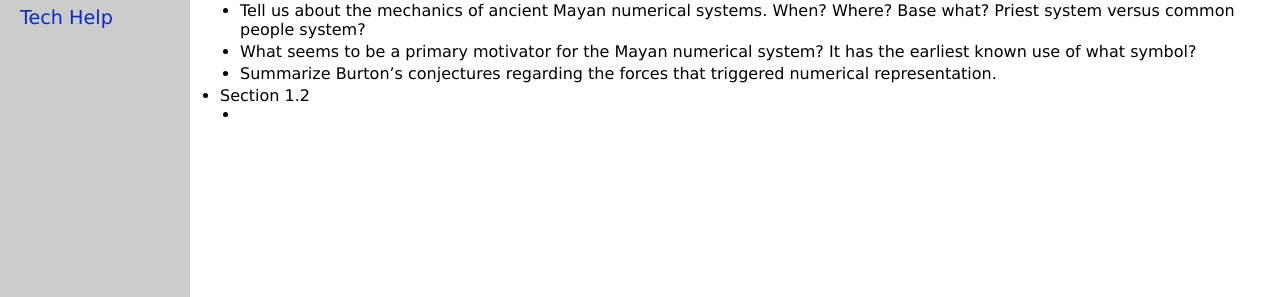
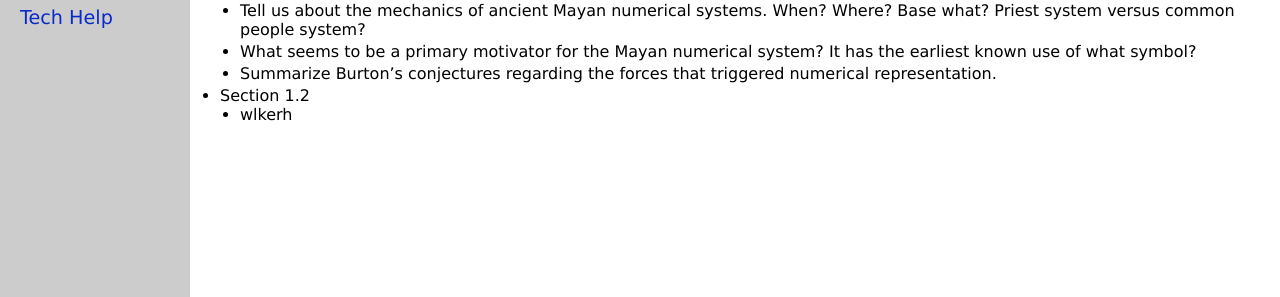
Before and after one commit to jrfaudree/HOM, a Jekyll site: the page built from rq.md, in a window 1280 px wide. Shown: the part 239-536 px from the top of the page. Built offline with Jekyll 4.4.1, drawn with Linux system fonts in a browser that asks for light colours.

Commit message:
Update rq.md

```diff
--- a/rq.md
+++ b/rq.md
@@ -14,7 +14,8 @@ title: Reading Questions
   - Tell us about the mechanics of ancient Mayan numerical systems. When? Where? Base what? Priest system versus common people system?
   - What seems to be a primary motivator for the Mayan numerical system? It has the earliest known use of what symbol?
   - Summarize Burton's conjectures regarding the forces that triggered numerical representation.
+
 - Section 1.2
-  -
+  - wlkerh
 
 <div style="padding-bottom: 40px"></div>
```
